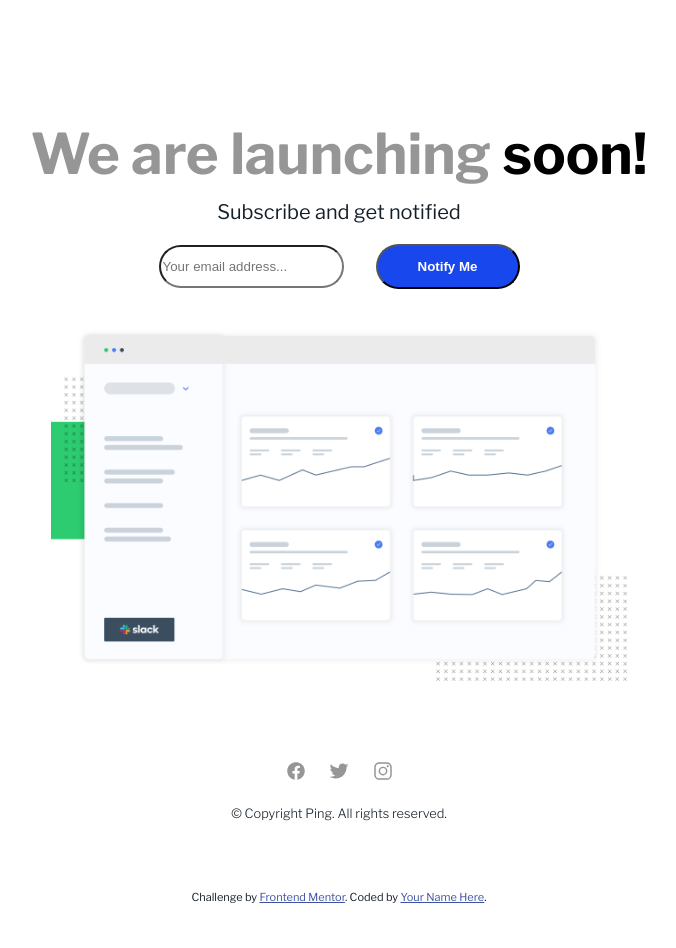
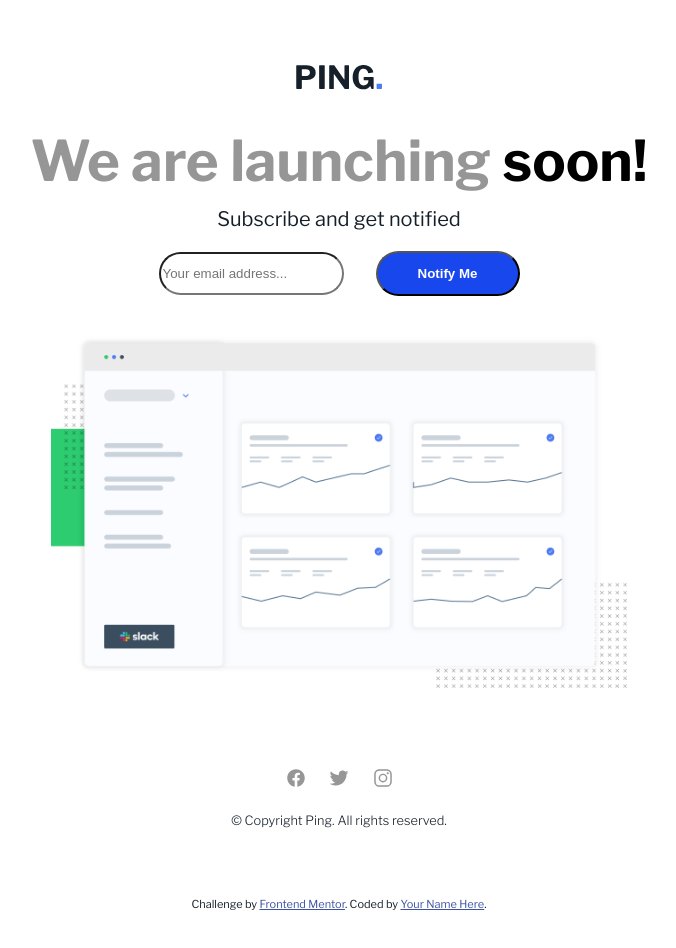
Before and after one commit to ajkun55/Ping-single-column-coming-soon-page, a plain HTML site: page index.html in a window 1280 px wide. Shown: the whole page, without its empty margins (301-977 px from the left). Drawn offline with nearby package versions, Linux system fonts and the light colour scheme; the site is published under a folder, as on GitHub Pages, so addresses that start at the root find nothing.

Commit message:
Update index.html

```diff
--- a/index.html
+++ b/index.html
@@ -19,7 +19,7 @@
 <body>
   <section class="header">
     <div class="logo">
-      <img src="/images/logo.svg" alt="">
+      <img src="./images/logo.svg" alt="">
     </div>
 
     <h1 class="title">We are launching <span>soon!</span></h1>
```
